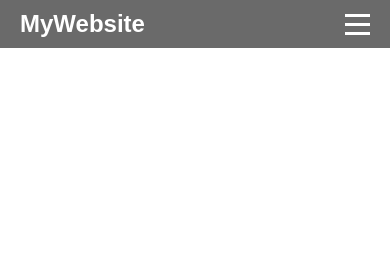
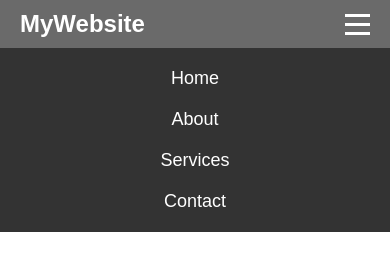
Before and after one commit to Nafias-Ibrahimi/Burger-project, a website: page index.html in a window 390 px wide. Both pictures are taken after a click on the element 357 px from the left and 24 px from the top of the page. Drawn offline with Linux system fonts and the light colour scheme.

Commit message:
update my project

```diff
--- a/style.css
+++ b/style.css
@@ -63,7 +63,7 @@
 @media screen and (max-width: 768px) {
   .nav-links {
     position: absolute;
-    top: 60px;
+    top:100%;
     left: 0;
     right: 0;
     height: 0;
@@ -81,4 +81,8 @@
   .burger {
     display: flex;
   }
+  .nav-links.active{
+    height: auto;
+    padding: 10px 0;
+  }
 }
```
Also changed, not shown: Responsive/home.html (added, +15 -0 lines), app.js (+0 -24 lines), Responsive/home.css (added), Responsive/home.js (added).
